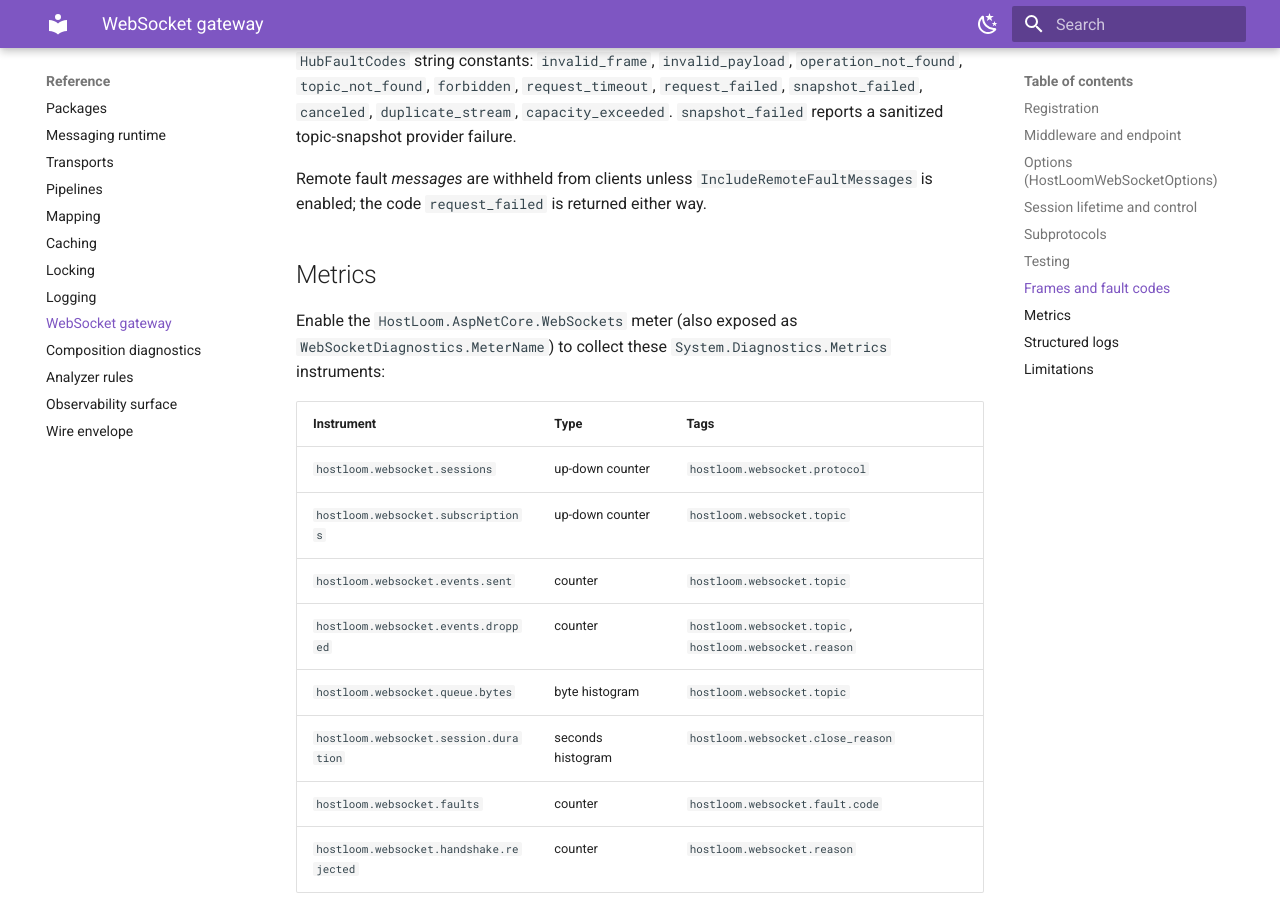
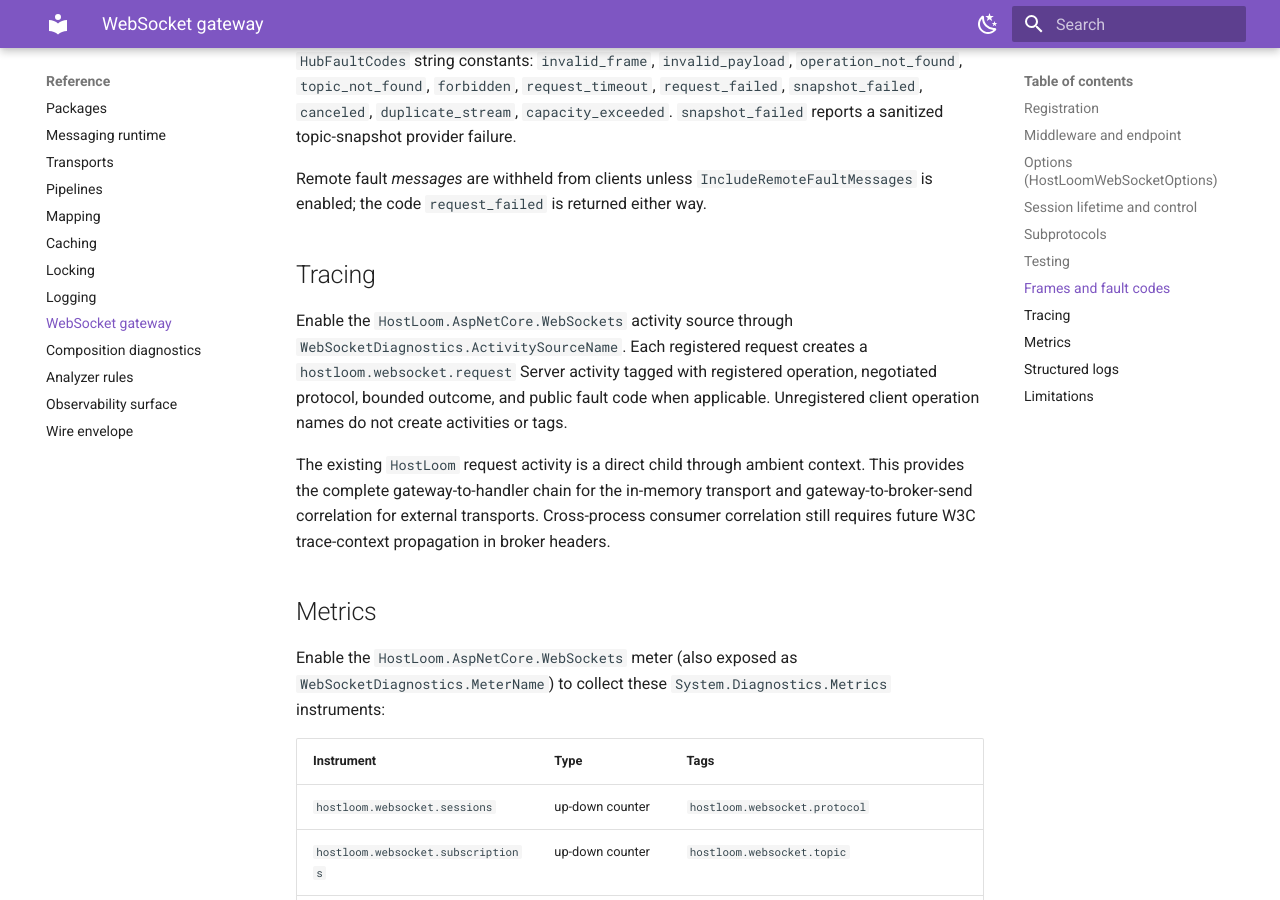
Before and after one commit to kidoz/hostloom, an MkDocs documentation site: the page built from docs/reference/websocket-gateway.md, in a window 1280 px wide and 900 px high, scrolled down 4319 px. Built offline with MkDocs 1.6.1 and Material for MkDocs 9.7.7, drawn with Linux system fonts in a browser that asks for light colours.

Commit message:
Document the WebSocket gateway request tracing activities

```diff
--- a/docs/reference/websocket-gateway.md
+++ b/docs/reference/websocket-gateway.md
@@ -165,6 +165,19 @@ Remote fault *messages* are withheld from clients unless
 `IncludeRemoteFaultMessages` is enabled; the code `request_failed` is
 returned either way.
 
+## Tracing
+
+Enable the `HostLoom.AspNetCore.WebSockets` activity source through
+`WebSocketDiagnostics.ActivitySourceName`. Each registered request creates a
+`hostloom.websocket.request` Server activity tagged with registered operation, negotiated protocol,
+bounded outcome, and public fault code when applicable. Unregistered client operation names do not
+create activities or tags.
+
+The existing `HostLoom` request activity is a direct child through ambient context. This provides
+the complete gateway-to-handler chain for the in-memory transport and gateway-to-broker-send
+correlation for external transports. Cross-process consumer correlation still requires future W3C
+trace-context propagation in broker headers.
+
 ## Metrics
 
 Enable the `HostLoom.AspNetCore.WebSockets` meter (also exposed as
```
Also changed, not shown: README.md (+5 -0 lines), docs/reference/observability.md (+9 -2 lines), src/HostLoom.AspNetCore.WebSockets/README.md (+25 -0 lines).
